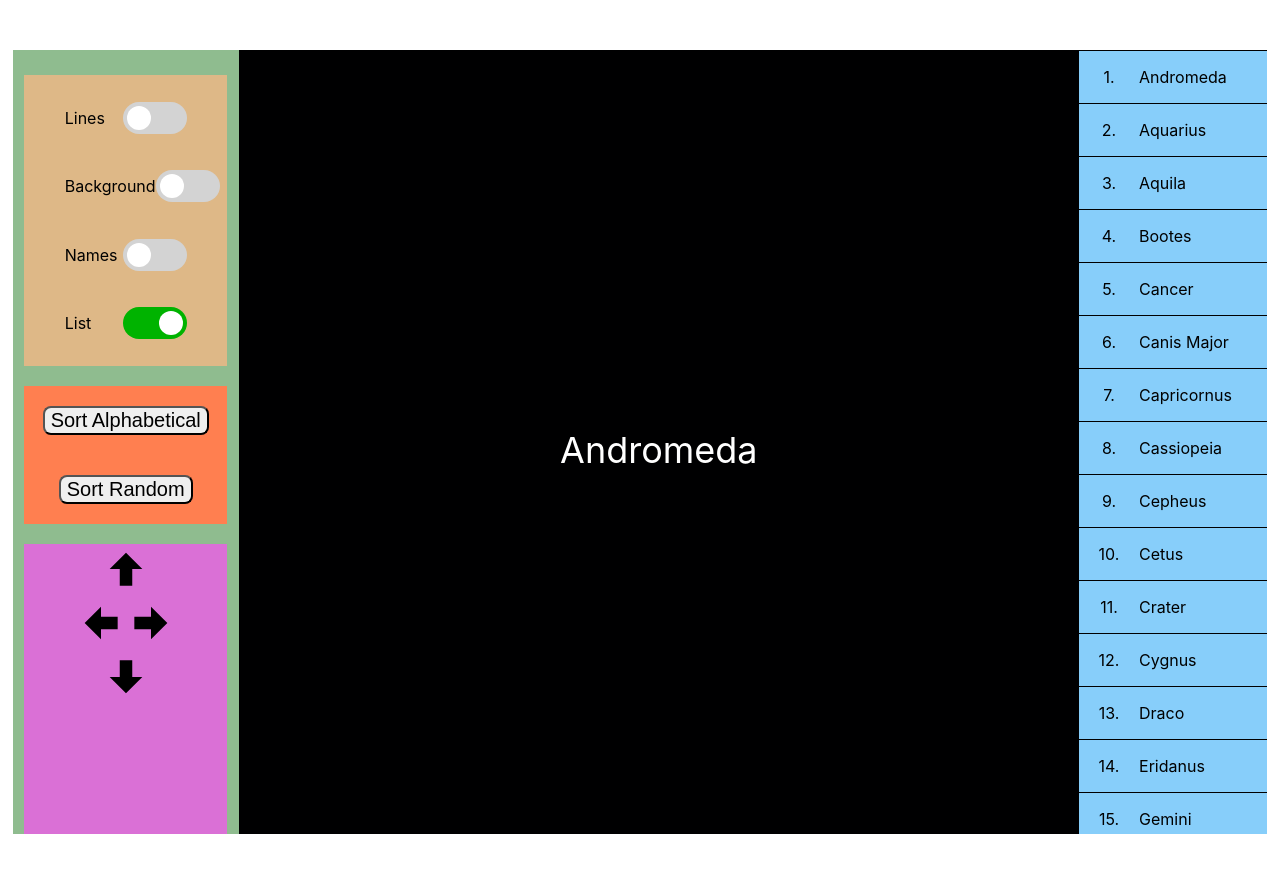
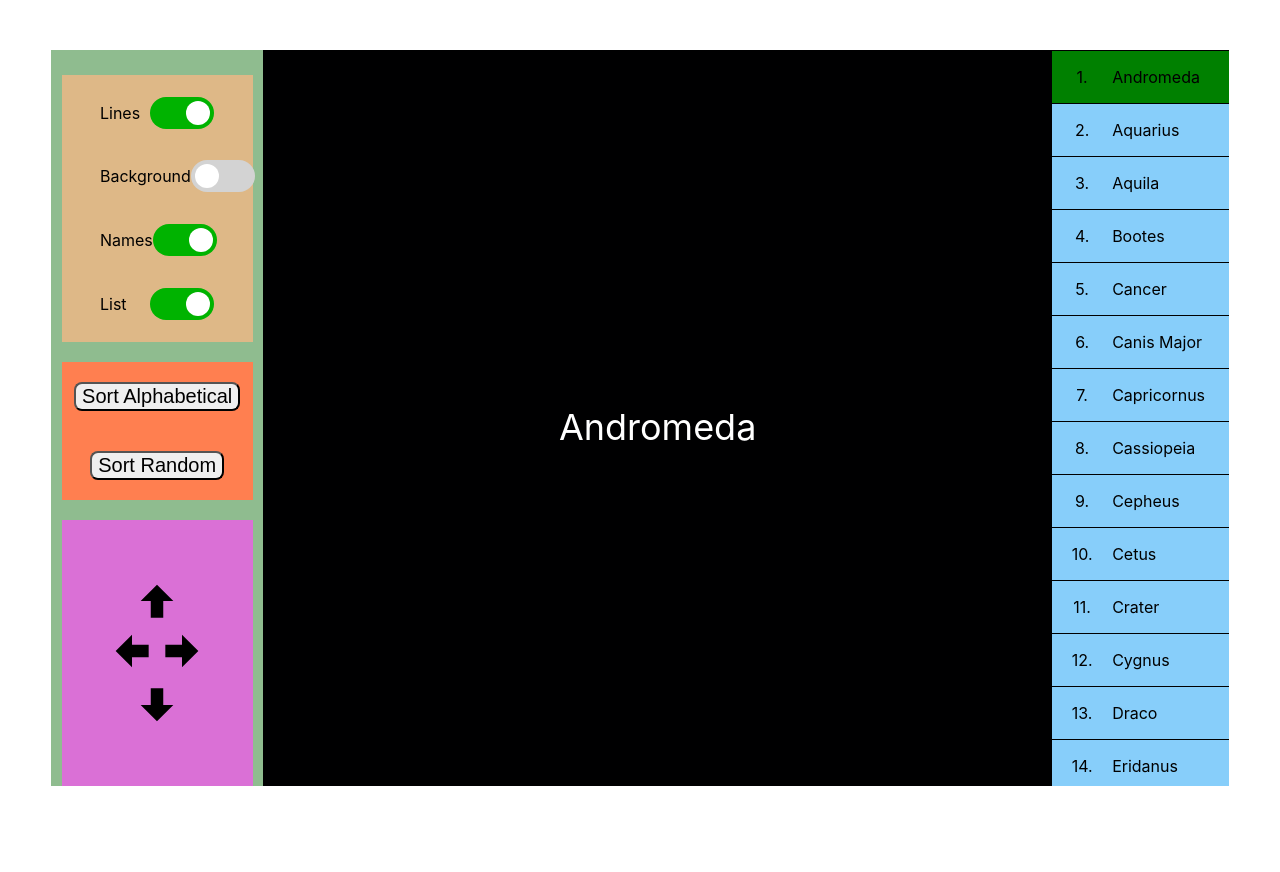
Before and after one commit to credger/constellation-trainer, a React (Create React App) app in the folder constellation-trainer/: page / in a window 1280 px wide. Shown: the top 872 px of the page. After the commit the page ends 836 px from the top, so only its background shows below. Built offline with nearby package versions, Linux system fonts and the light colour scheme.

Commit message:
Added logic for highlighting selected list item

```diff
--- a/constellation-trainer/src/components/LeftSideBar.js
+++ b/constellation-trainer/src/components/LeftSideBar.js
@@ -11,12 +11,12 @@ import ToggleSwitchDefaultChecked from './ToggleSwitchDefaultChecked'
 const LeftSideBar = (props) => {
 
     const alphabetizeList = () => {
-        const x = Object.create(props.n1)
+        const x = Object.create(props.n1) //Object.create avoids reference
         props.o2(x)
     }
 
     const shuffleList = () => {
-        const y = Object.create(props.o1)  //Object.create avoids reference
+        const y = Object.create(props.o1)
         props.o2(shuffle(y))
     }
 
@@ -26,7 +26,7 @@ const LeftSideBar = (props) => {
             <div id = 'toggleSwitchContainer'>
                 <div className = 'toggleFeature'>
                     <p>Lines</p>
-                    <ToggleSwitch />
+                    <ToggleSwitchDefaultChecked />
                 </div>
                 <div className = 'toggleFeature'>
                     <p>Background</p>
@@ -34,7 +34,7 @@ const LeftSideBar = (props) => {
                 </div>
                 <div className = 'toggleFeature'>
                     <p>Names</p>
-                    <ToggleSwitch />
+                    <ToggleSwitchDefaultChecked />
                 </div>
                 <div className = 'toggleFeature'>
                     <p>List</p>
--- a/constellation-trainer/src/components/RightSideBar.js
+++ b/constellation-trainer/src/components/RightSideBar.js
@@ -6,6 +6,14 @@ import cnames from '../data/constellationList.json'
 
 const RightSideBar = (props) => {
 
+
+    const k = 'nameList'
+    const j = 'nameListSelected'
+    console.log(props.d1)
+
+
+
+
     const x = props.l1
     if(x == false){
         const rightSideBar = React.createElement('div', {id: 'rightSideBar',})
@@ -13,13 +21,26 @@ const RightSideBar = (props) => {
         return rightSideBar
     }
 
+
     else{
         let elements= [];
         for (let i = 0; i<cnames.length; i++){
+
+            const selected = 'nameListSelected'
+            const notSelected = 'nameList'
+            const getClass = () => {
+                if(props.d1 == cnames[props.o1[i]].Name){
+                    return selected
+                }
+                else{
+                    return notSelected
+                }
+            }
+
             let rowElements = []
             rowElements.push(React.createElement('p', {className: 'listNumber', key: 1}, i+1,'.'))
             rowElements.push(React.createElement('p', {key: 2}, cnames[props.o1[i]].Name))
-            elements.push(React.createElement('div', {className: 'nameList', key: cnames[i].Name, onClick: () => {props.d2(cnames[props.o1[i]].Name)}}, rowElements))
+            elements.push(React.createElement('div', {className: getClass(), key: cnames[i].Name, onClick: () => {props.d2(cnames[props.o1[i]].Name)}}, rowElements))
         }
 
         const rightSideBar = React.createElement('div', {id: 'rightSideBar',}, elements)
@@ -29,3 +50,6 @@ const RightSideBar = (props) => {
 }
 
 export default RightSideBar
+
+
+//elements.push(React.createElement('div', {className: 'nameList', key: cnames[i].Name, onClick: () => {props.d2(cnames[props.o1[i]].Name)}}, rowElements))
--- a/constellation-trainer/src/components/styles.css
+++ b/constellation-trainer/src/components/styles.css
@@ -1,8 +1,8 @@
 #parent{
     display: flex;
     flex-direction: row;
-    height: 98vh;
-    width: 98vw;
+    height: 92vh;
+    width: 92vw;
     background-color: lightgrey;
     margin: 50px auto 50px auto;
 }
@@ -51,6 +51,10 @@
 }
 
 #arrowButtonContainer{
+    display: flex;
+    flex-direction: column;
+    align-items: center;
+    justify-content: center;
     background-color: orchid;
     height: 300px;
     width: 90%;
@@ -80,6 +84,16 @@
     border-top: 1px solid black;
     background-color:lightskyblue;
 }
+
+.nameListSelected{
+    display: flex;
+    flex-direction: row;
+    justify-content: left;
+    align-items: center;
+    border-top: 1px solid black;
+    background-color:green;
+}
+
 
 .nameList:hover{
     background-color: lightgray;
```
